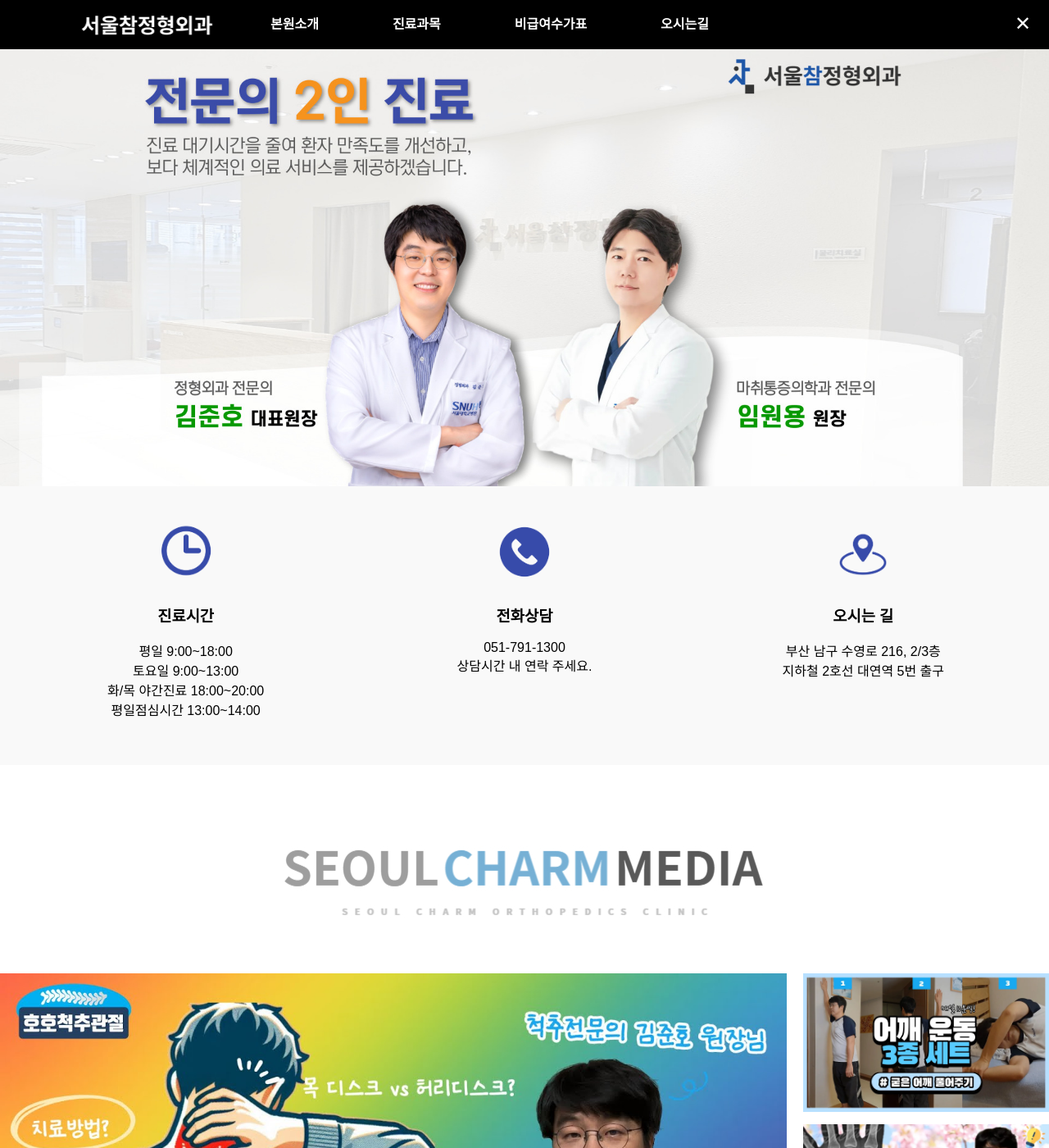
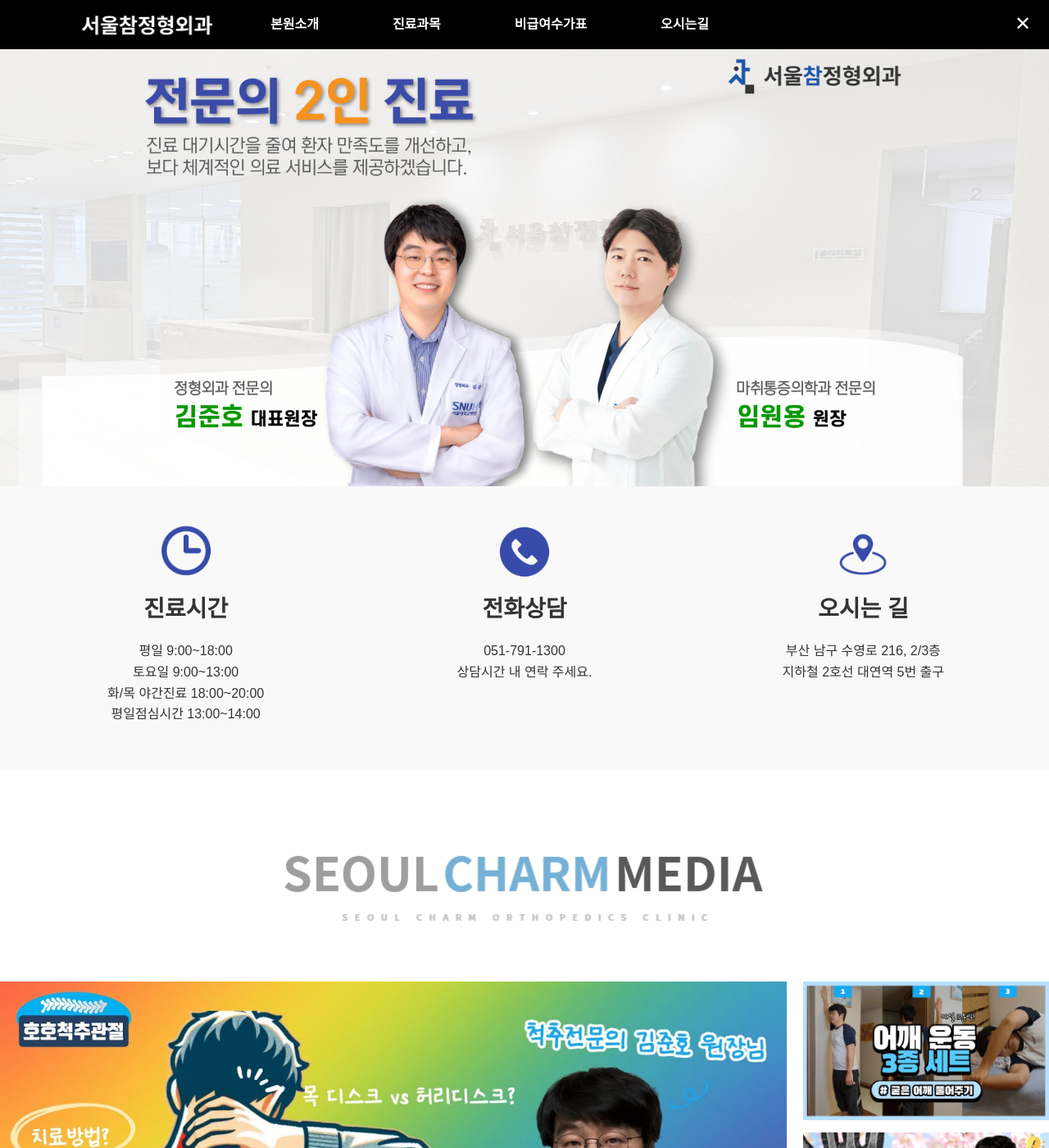
Before and after one commit to Seoulcharm/seoulcharm, a Jekyll site: the page built from index - 복사본.md, in a window 1280 px wide and 1400 px high. Shown: the whole window at 82% size. Built offline with Jekyll 4.4.1, drawn with Linux system fonts in a browser that asks for light colours.

Commit message:
doctor page update with new font

```diff
--- a/style.css
+++ b/style.css
@@ -1,3 +1,114 @@
+/* ────────────────────────────────────────────
+   1. 전역 변수 블록 (타이포 & 컬러)
+──────────────────────────────────────────── */
+:root {
+  /* 폰트 */
+  --font-family-base: 'Arial', sans-serif;
+  --font-size-base: 16px;
+  --font-size-h1: 2.5rem;   /* 40px */
+  --font-size-h2: 2rem;     /* 32px */
+  --font-size-h3: 1.75rem;  /* 28px */
+  --font-size-h4: 1.5rem;   /* 24px */
+  --font-size-h5: 1.25rem;  /* 20px */
+  --font-size-h6: 1rem;     /* 16px */
+  --line-height-base: 1.6;
+  --spacing-vertical: 1rem;
+
+  /* 색상 */
+  --color-text: #333333; /*진회색*/
+  --color-heading: #23378b; /*남색*/
+  --color-link: #007bff;
+  --color-link-hover: #0056b3;
+  --color-blockquote: #666666; /*grey*/
+}
+
+/* ────────────────────────────────────────────
+   2. 베이스 스타일 & 전역 타이포
+──────────────────────────────────────────── */
+html {
+  font-size: var(--font-size-base);
+}
+body, main {
+  margin: 0;
+  padding: 0;
+  font-family: var(--font-family-base);
+  font-size: 1rem;
+  line-height: var(--line-height-base);
+  color: var(--color-text);
+}
+
+/* 기본 여백 리셋 */
+h1, h2, h3, h4, h5, h6, p {
+  margin: 0 0 var(--spacing-vertical) 0;
+  padding: 0;
+}
+
+/* ────────────────────────────────────────────
+   3. 헤딩 스타일
+──────────────────────────────────────────── */
+h1 {
+  font-size: var(--font-size-h1);
+  color: var(--color-heading);
+  font-weight: bold;
+}
+h2 {
+  font-size: var(--font-size-h2);
+  color: var(--color-heading);
+  font-weight: bold;
+}
+h3 {
+  font-size: var(--font-size-h3);
+  color: var(--color-text);
+  font-weight: bold;
+}
+h4 {
+  font-size: var(--font-size-h4);
+  color: var(--color-heading);
+}
+h5 {
+  font-size: var(--font-size-h5);
+  color: var(--color-heading);
+}
+h6 {
+  font-size: var(--font-size-h6);
+  color: var(--color-heading);
+}
+
+/* ────────────────────────────────────────────
+   4. 본문 & 링크 & 인용
+──────────────────────────────────────────── */
+p {
+  font-size: 1rem;
+}
+a {
+  color: var(--color-link);
+  text-decoration: none;
+}
+a:hover {
+  color: var(--color-link-hover);
+  text-decoration: underline;
+}
+blockquote {
+  margin: var(--spacing-vertical) 0;
+  padding: 0 1rem;
+  border-left: 4px solid var(--color-blockquote);
+  color: var(--color-blockquote);
+}
+
+/* ────────────────────────────────────────────
+   5. 반응형 조정 (선택 사항)
+──────────────────────────────────────────── */
+@media screen and (max-width: 768px) {
+  h1 { font-size: 2rem;  }
+  h2 { font-size: 1.75rem; }
+  h3 { font-size: 1.5rem;  }
+  p  { font-size: 0.9rem;  }
+}
+
+
+
+
+
 
     /* 기본 스타일 */
     body {
```
Also changed, not shown: about/doctor.html (+29 -3 lines).
